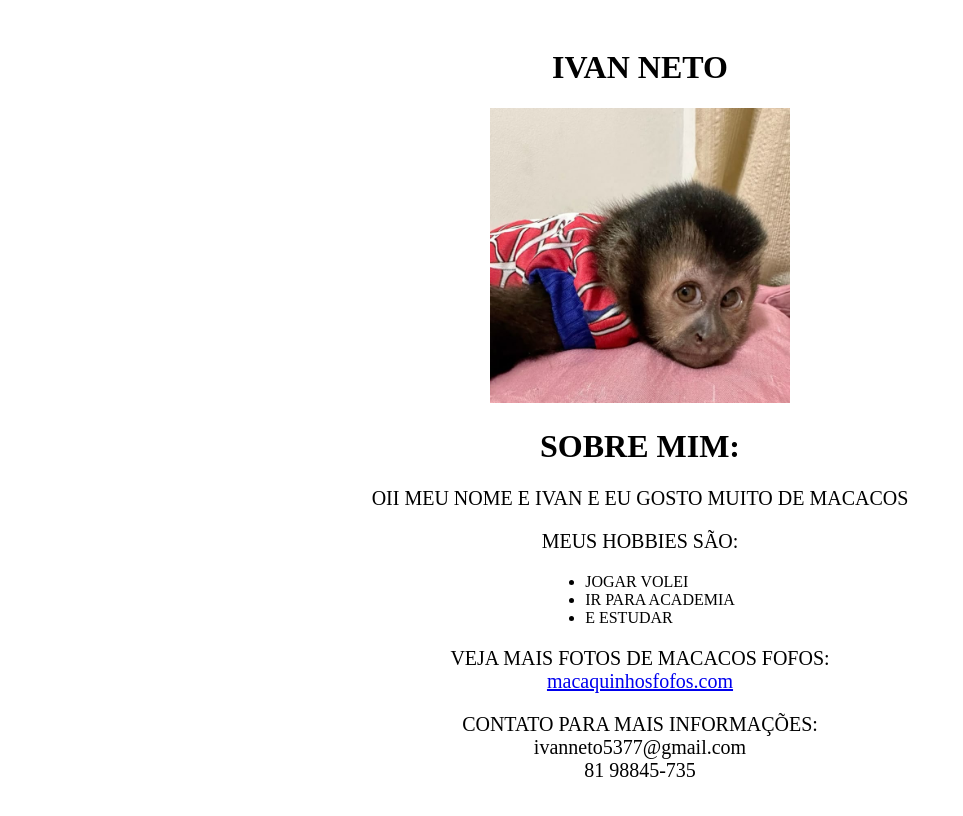
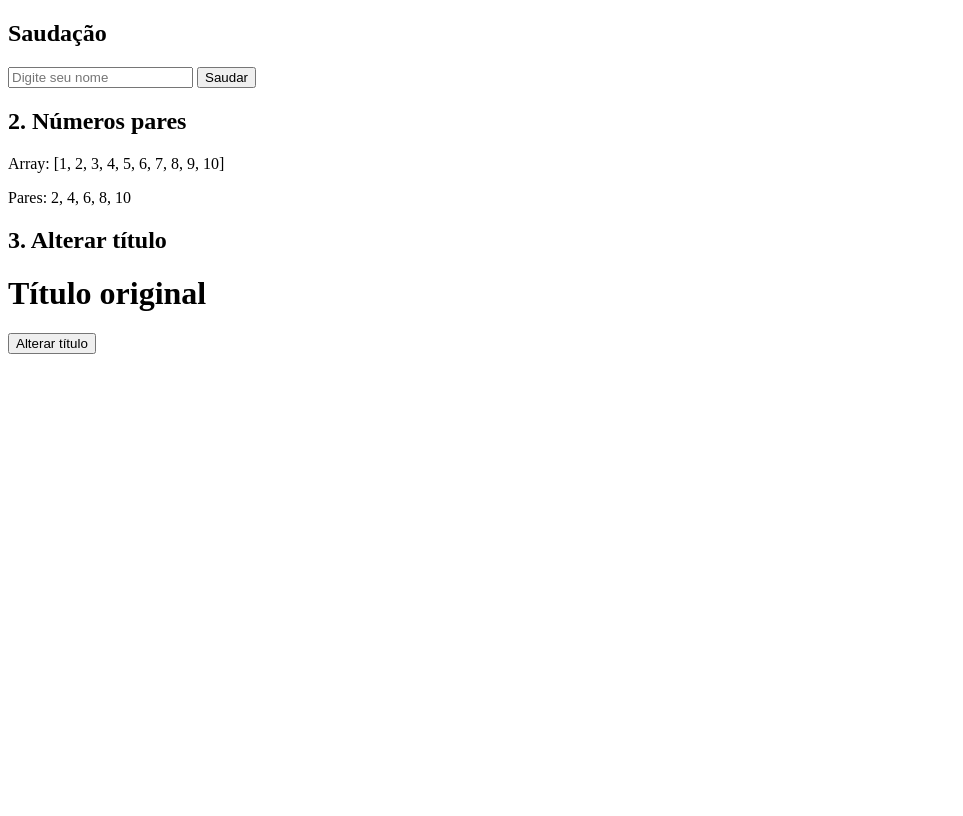
Before and after one commit to ivanfln/WEB-ATV, a plain HTML site: page index.html in a window 1280 px wide. Shown: the whole page, without its empty margins (0-963 px from the left). Drawn offline with Linux system fonts and the light colour scheme.

Commit message:
atvdd nova

```diff
--- a/index.html
+++ b/index.html
@@ -1,36 +1,24 @@
 <!DOCTYPE html>
-<html lang="pt-br">
+<html lang="pt-BR">
 <head>
-    <meta charset="UTF-8">
-    <meta name="viewport" content="width=device-width, initial-scale=1.0">
-    <title> SITE DO IVAN </title>
+  <meta charset="UTF-8">
+  <meta name="viewport" content="width=device-width, initial-scale=1.0">
+  <title>Exercícios de JavaScript</title>
 </head>
 <body>
-    <div style="max-width: 700px; margin: 0 auto; padding: 20px; text-align: center;">
-    <h1>IVAN NETO</h1>
+  <h2>Saudação</h2>
+  <input type="text" id="inputNome" placeholder="Digite seu nome">
+  <button id="btnSaudar">Saudar</button>
+  <p id="saudacao"></p>
 
-        <img src="imagens/img.jpg" alt="Foto de um Macaquinho que gosto muito" style=" max-width: 300px; height: auto;">
+  <h2>2. Números pares</h2>
+  <p>Array: [1, 2, 3, 4, 5, 6, 7, 8, 9, 10]</p>
+  <p id="pares"></p>
 
-    <h1>SOBRE MIM:</h1>
-    <p style="font-size: 20px; text-align: center;"> OII MEU NOME E IVAN E EU GOSTO MUITO DE MACACOS </p>
+  <h2>3. Alterar título</h2>
+  <h1 id="titulo">Título original</h1>
+  <button id="btnTitulo">Alterar título</button>
 
-    <p style="font-size: 20px; text-align: center;">MEUS HOBBIES SÃO:</p>
-        <ul style="text-align: left; display: inline-block; margin: 0;">
-            <li>JOGAR VOLEI</li>
-            <li>IR PARA ACADEMIA</li>
-            <li>E ESTUDAR</li>
-        </ul>
-
-        <p style="font-size: 20px;">VEJA MAIS FOTOS DE MACACOS FOFOS: <br>
-            <a href="https://br.pinterest.com/ideas/macacos-fofos/934536151844/" target="_blank">macaquinhosfofos.com</a></p>
-
-        <p style="font-size: 20px;">CONTATO PARA MAIS INFORMAÇÕES:<br>
-            ivanneto5377@gmail.com<br>
-            81 98845-735 </p>
-
-
-    </div>
-
-
+  <script src="script.js"></script>
 </body>
 </html>
--- /dev/null
+++ b/script.js
@@ -0,0 +1,26 @@
+function saudar(nome) {
+    document.getElementById("saudacao").textContent =
+      `Olá, ${nome}! Seja bem-vindo!`;
+  }
+
+  document.getElementById("btnSaudar").addEventListener("click", () => {
+    const nome = document.getElementById("inputNome").value;
+    saudar(nome || "visitante");
+  });
+
+  const numeros = [1, 2, 3, 4, 5, 6, 7, 8, 9, 10];
+  const pares = [];
+
+  for (const numero of numeros) {
+    if (numero % 2 === 0) {
+      pares.push(numero);
+    }
+  }
+
+  document.getElementById("pares").textContent =
+    "Pares: " + pares.join(", ");
+
+  document.getElementById("btnTitulo").addEventListener("click", () => {
+    document.getElementById("titulo").textContent =
+      "Título alterado com sucesso!";
+  });
```
